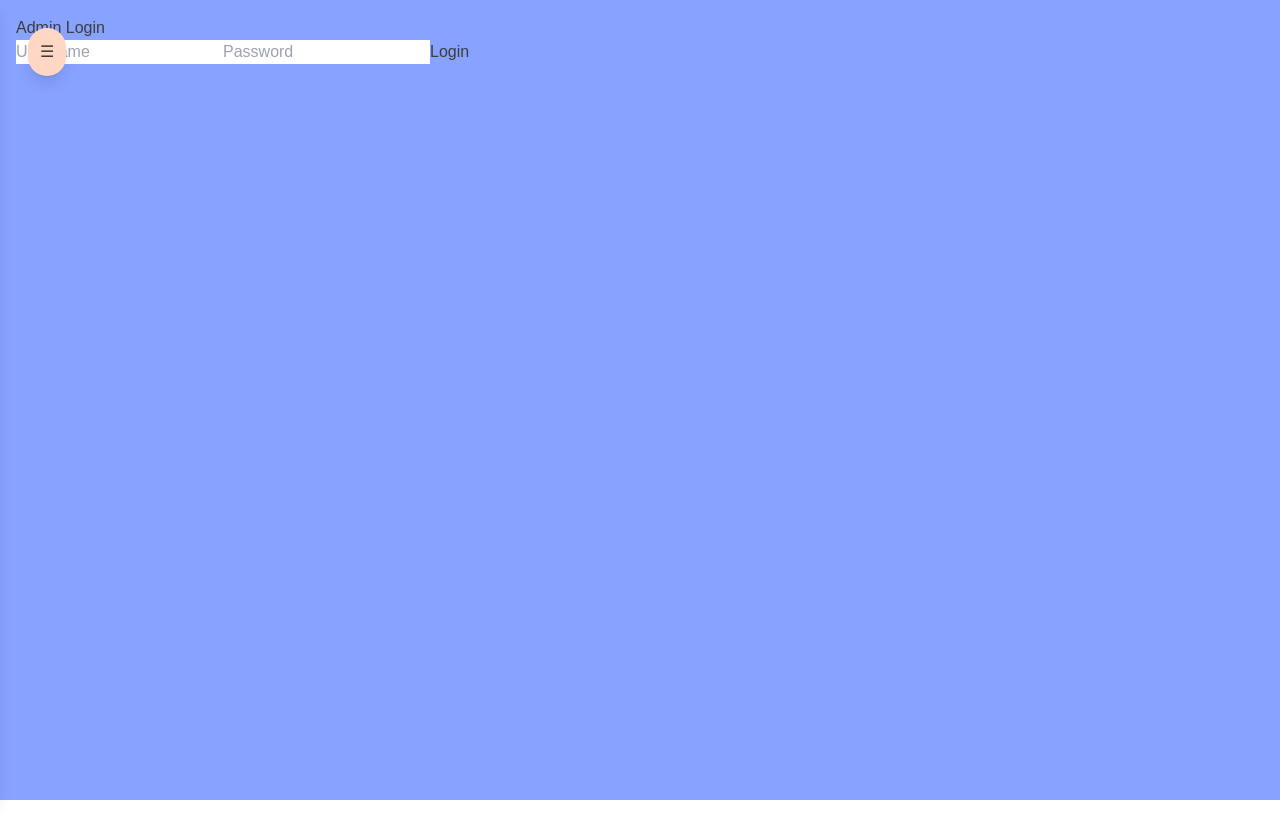
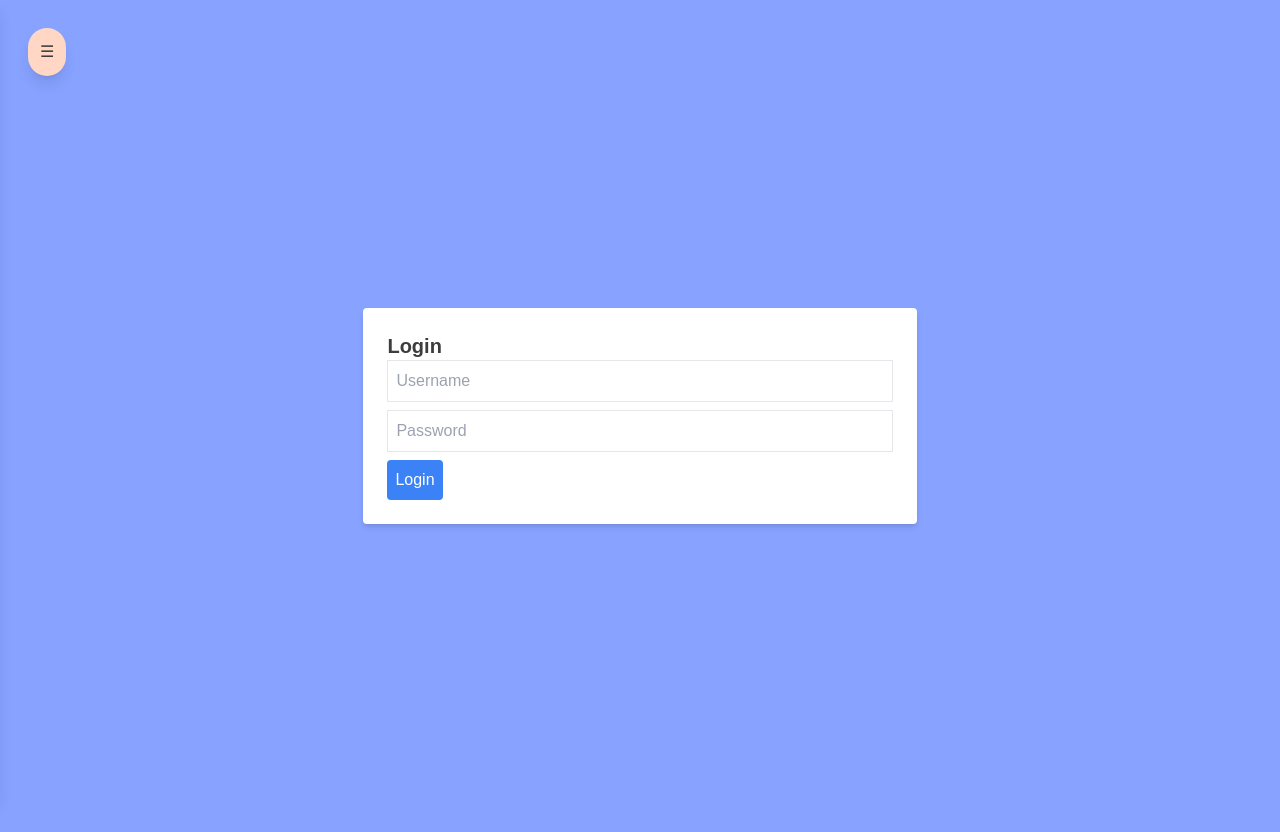
Before and after one commit to AdityaT26/CandyShop_GIVA, a Next.js app in the folder client/: page /login in a window 1280 px wide. Before the commit the page ends 800 px from the top, so only its background shows below. Built offline with nearby package versions, Linux system fonts and the light colour scheme.

Commit message:
Update login.js

```diff
--- a/client/pages/login.js
+++ b/client/pages/login.js
@@ -1,33 +1,49 @@
+// pages/login.js
 import React, { useState } from 'react';
 import axios from 'axios';
 import { useRouter } from 'next/router';
 
-function LoginPage() {
+const Login = () => {
   const [username, setUsername] = useState('');
   const [password, setPassword] = useState('');
+  const [error, setError] = useState('');
   const router = useRouter();
 
-  const handleLogin = async (e) => {
-    e.preventDefault();
+  const handleLogin = async () => {
     try {
-      const res = await axios.post('http://localhost:5000/api/login', { username, password });
-      localStorage.setItem('token', res.data.token);
-      router.push('/admin/manage');
-    } catch (error) {
-      console.error("Login failed:", error);
+      const response = await axios.post('http://localhost:5000/api/auth/login', { username, password });
+      localStorage.setItem('token', response.data.token); // Save token
+      router.push('/admin/manage'); // Redirect to manage page after login
+    } catch (err) {
+      setError('Invalid credentials');
     }
   };
 
   return (
-    <div>
-      <h2>Admin Login</h2>
-      <form onSubmit={handleLogin}>
-        <input type="text" placeholder="Username" value={username} onChange={(e) => setUsername(e.target.value)} />
-        <input type="password" placeholder="Password" value={password} onChange={(e) => setPassword(e.target.value)} />
-        <button type="submit">Login</button>
-      </form>
+    <div className="flex items-center justify-center min-h-screen bg-primary text-highlight">
+      <div className="bg-white p-6 rounded shadow-md">
+        <h2 className="text-xl font-bold">Login</h2>
+        {error && <p className="text-red-500">{error}</p>}
+        <input
+          type="text"
+          placeholder="Username"
+          value={username}
+          onChange={(e) => setUsername(e.target.value)}
+          className="border p-2 w-full mb-2"
+        />
+        <input
+          type="password"
+          placeholder="Password"
+          value={password}
+          onChange={(e) => setPassword(e.target.value)}
+          className="border p-2 w-full mb-2"
+        />
+        <button onClick={handleLogin} className="bg-blue-500 text-white p-2 rounded">
+          Login
+        </button>
+      </div>
     </div>
   );
-}
+};
 
-export default LoginPage;
+export default Login;
```
